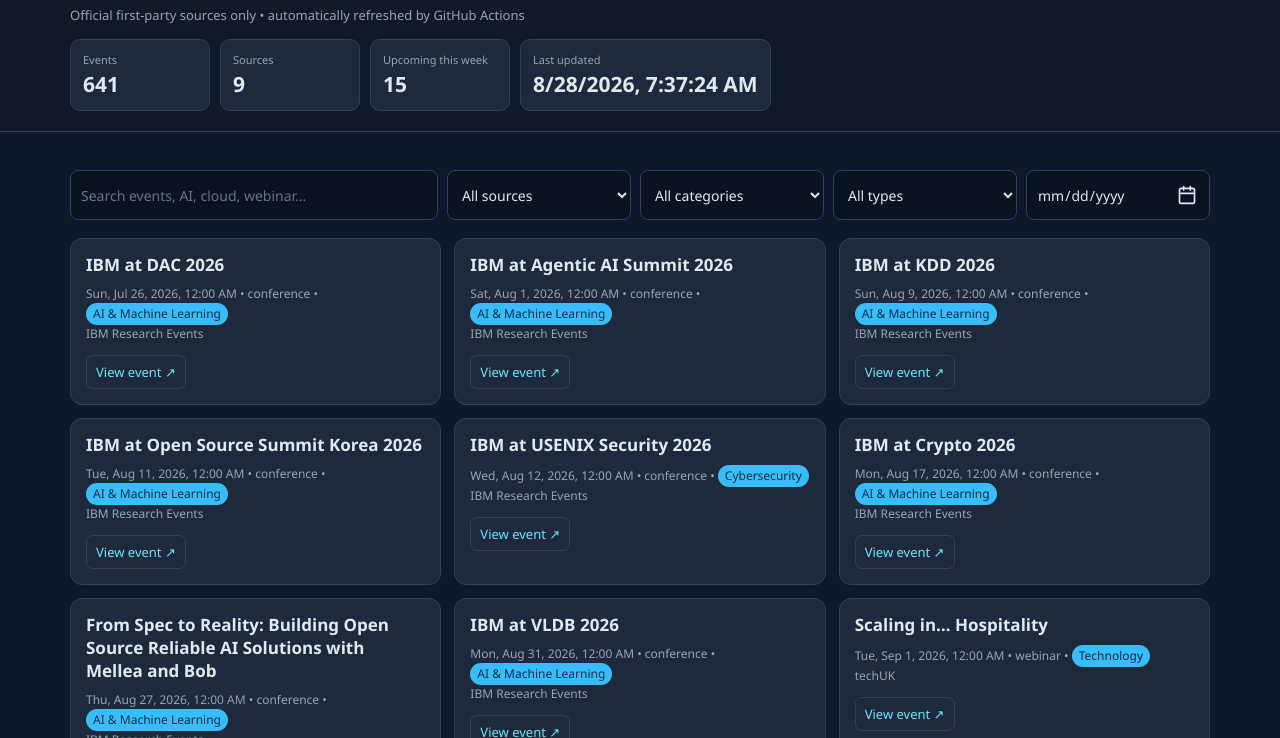
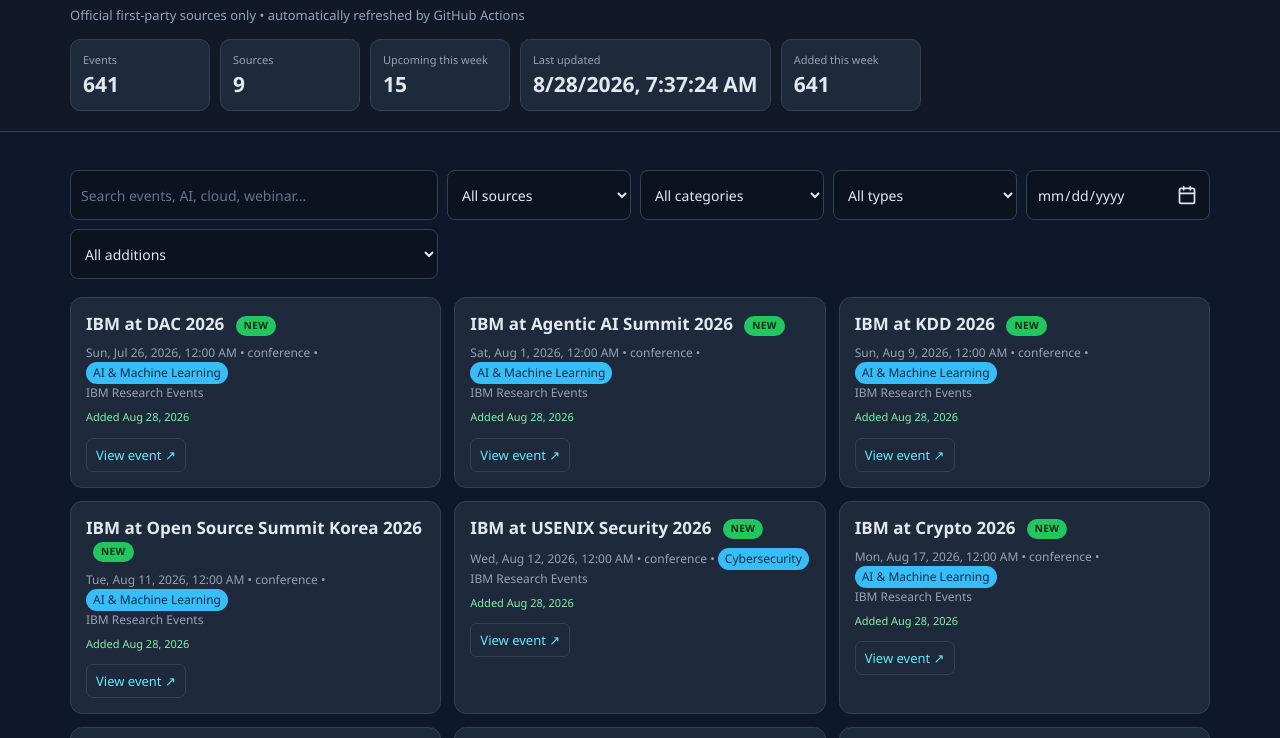
Before and after one commit to skprojectslab/webinar-event-aggregator, a plain HTML site: page index.html in a window 1280 px wide. Shown: the part 62-800 px from the top of the page. Drawn offline with Linux system fonts and the light colour scheme.

Commit message:
Update index.html

```diff
--- a/index.html
+++ b/index.html
@@ -225,6 +225,25 @@
   border-radius:999px;
 }
 
+.new-badge{
+  display:inline-block;
+  background:#22c55e;
+  color:#052e16;
+  padding:3px 8px;
+  border-radius:999px;
+  font-size:10px;
+  font-weight:800;
+  letter-spacing:.4px;
+  margin-left:7px;
+  vertical-align:middle;
+}
+
+.added-info{
+  margin-top:7px;
+  font-size:11px;
+  color:#86efac;
+}
+
 .desc{
   font-size:13px;
   line-height:1.45;
@@ -346,6 +365,11 @@
 <div class="stat">
 <div class="label">Last updated</div>
 <div class="num" id="updated">—</div>
+</div>
+
+<div class="stat">
+<div class="label">Added this week</div>
+<div class="num" id="addedWeek">—</div>
 </div>
 
 </div>
@@ -492,6 +516,15 @@
 
 </div>
 
+<select id="newFilter" aria-label="Filter recently added events">
+<option value="">All additions</option>
+<option value="1">Added today</option>
+<option value="3">Added in last 3 days</option>
+<option value="7">Added in last 7 days</option>
+<option value="14">Added in last 14 days</option>
+<option value="30">Added in last 30 days</option>
+</select>
+
 
 </div>
 
@@ -580,6 +613,62 @@
 
 
 /* =====================================================
+   RECENT ADDITION HELPERS
+   ===================================================== */
+
+function parseFirstSeen(value){
+
+  if(!value)
+    return null;
+
+  const d = new Date(value);
+
+  return isNaN(d.getTime())
+    ? null
+    : d;
+
+}
+
+
+function isAddedWithinDays(event, days){
+
+  const firstSeen =
+    parseFirstSeen(event.first_seen);
+
+  if(!firstSeen)
+    return false;
+
+  const cutoff = new Date();
+
+  cutoff.setDate(
+    cutoff.getDate() - Number(days)
+  );
+
+  return firstSeen >= cutoff;
+
+}
+
+
+function isAddedToday(event){
+
+  const firstSeen =
+    parseFirstSeen(event.first_seen);
+
+  if(!firstSeen)
+    return false;
+
+  const now = new Date();
+
+  return (
+    firstSeen.getFullYear() === now.getFullYear() &&
+    firstSeen.getMonth() === now.getMonth() &&
+    firstSeen.getDate() === now.getDate()
+  );
+
+}
+
+
+/* =====================================================
    RENDER EVENTS
    ===================================================== */
 
@@ -595,6 +684,8 @@
 
   let f = $("from").value;
 
+  let nf = $("newFilter").value;
+
 
   filtered = data.filter(e =>
 
@@ -608,6 +699,15 @@
       !f ||
       !e.date ||
       e.date.slice(0,10) >= f
+    ) &&
+
+    (
+      !nf ||
+      (
+        nf === "1"
+          ? isAddedToday(e)
+          : isAddedWithinDays(e, nf)
+      )
     ) &&
 
     (
@@ -632,6 +732,11 @@
 
         <div class="title">
           ${esc(e.title)}
+          ${
+            isAddedWithinDays(e, 7)
+              ? '<span class="new-badge">NEW</span>'
+              : ''
+          }
         </div>
 
 
@@ -651,6 +756,21 @@
           <br>
 
           ${esc(e.source_name)}
+
+          ${
+            e.first_seen && isAddedWithinDays(e, 30)
+              ? `<div class="added-info">Added ${esc(
+                  new Date(e.first_seen).toLocaleDateString(
+                    undefined,
+                    {
+                      day:"numeric",
+                      month:"short",
+                      year:"numeric"
+                    }
+                  )
+                )}</div>`
+              : ""
+          }
 
         </div>
 
@@ -773,6 +893,26 @@
         e.date &&
         new Date(e.date) >= w
 
+    ).length;
+
+
+  /* ===================================================
+     ADDED THIS WEEK
+     =================================================== */
+
+  $("addedWeek").textContent =
+    data.filter(
+      e => isAddedWithinDays(e, 7)
+    ).length;
+
+
+  /* ===================================================
+     ADDED THIS WEEK
+     =================================================== */
+
+  $("addedWeek").textContent =
+    data.filter(
+      e => isAddedWithinDays(e, 7)
     ).length;
 
 
@@ -940,7 +1080,7 @@
    FILTER EVENTS
    ===================================================== */
 
-["q","source","category","type","from"]
+["q","source","category","type","from","newFilter"]
 
 .forEach(id => {
 
```
